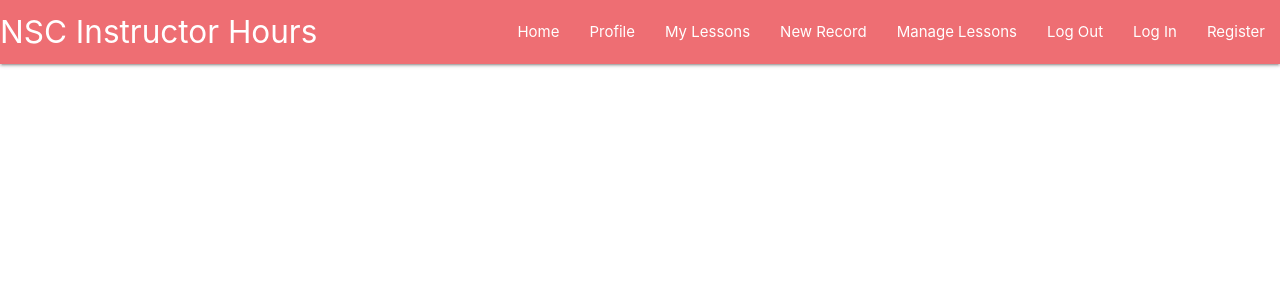
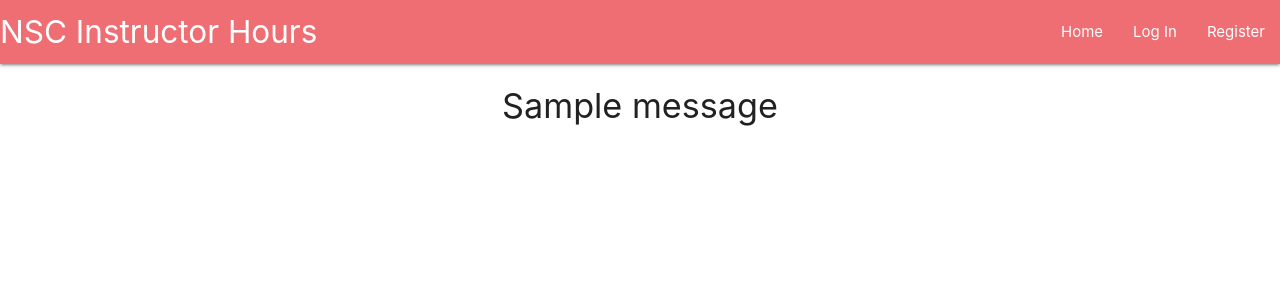
Before and after one commit to CharlieC115/MS3-NSC-Volunteer-Hours, a Flask app: page /profile in a window 1280 px wide. Shown: the top 300 px of the page. Run offline with Flask 2, Linux system fonts and the light colour scheme; one stand-in notice (Sample message) is shown; a database or web service that is not in the repository returns one stand-in record (values such as "Sample title"); some libraries are stand-ins or nearby versions.

Commit message:
Created functionality for logging out. Updated nav bar so appropriate links show when signed in and signed out. Added flah messages to base.html

```diff
--- a/app.py
+++ b/app.py
@@ -28,6 +28,7 @@ def home():
 def profile():
     users = mongo.db.users.find()
     return render_template('profile.html', users=users)
+
 
 @app.route('/register', methods=['GET', 'POST'])
 def register():
@@ -91,6 +92,14 @@ def login():
     return render_template('login.html')
 
 
+@app.route('/logout')
+def logout():
+    # remove user from session cookies
+    flash('You have been logged out')
+    session.pop('user')
+    return redirect(url_for('login'))
+
+
 if __name__ == '__main__':
     app.run(host=os.environ.get('IP'),
             port=int(os.environ.get('PORT')),
--- a/templates/base.html
+++ b/templates/base.html
@@ -20,13 +20,16 @@
                 <a href="#" data-target="mobile-demo" class="sidenav-trigger"><i class=""></i></a>
                 <ul class="right hide-on-med-and-down">
                     <li><a href="{{ url_for('home') }}">Home</a></li>
+                    {% if session.user %}
                         <li><a href="{{ url_for('profile') }}">Profile</a></li>
                         <li><a href="#">My Lessons</a></li>
                         <li><a href="#">New Record</a></li>
                         <li><a href="#">Manage Lessons</a></li>
-                    <li><a href="#">Log Out</a></li>
+                        <li><a href="{{ url_for('logout') }}">Log Out</a></li>
+                    {% else %}
                         <li><a href="{{ url_for('login') }}">Log In</a></li>
                         <li><a href="{{ url_for('register') }}">Register</a></li>
+                    {% endif %}
                 </ul>
             </div>
         </nav>
@@ -34,15 +37,31 @@
         <ul class="sidenav" id="mobile-demo">
             <li><h4>NSC Instructor Hours</h4></li>
             <li><a href="{{ url_for('home') }}">Home</a></li>
+            {% if session.user %}
                 <li><a href="{{ url_for('profile') }}">Profile</a></li>
                 <li><a href="#">My Lessons</a></li>
                 <li><a href="#">New Record</a></li>
                 <li><a href="#">Manage Lessons</a></li>
-            <li><a href="#">Log Out</a></li>
+                <li><a href="{{ url_for('logout') }}">Log Out</a></li>
+            {% else %}
                 <li><a href="{{ url_for('login') }}">Log In</a></li>
                 <li><a href="{{ url_for('register') }}">Register</a></li>
+            {% endif %}
         </ul>
     </header>
+
+    <section>
+        <!-- flash messages -->
+        {% with messages = get_flashed_messages() %}
+            {% if messages %}
+                {% for message in messages %}
+                    <div class="row flashes">
+                        <h4 class="center-align">{{ message }}</h4>
+                    </div>
+                {% endfor %}
+            {% endif %}
+        {% endwith %}
+    </section>
 
     <main>
         {% block content %}
--- a/templates/login.html
+++ b/templates/login.html
@@ -10,7 +10,7 @@
                 <div class="row">
                     <div class="input-field col s12">
                         <i class="fas fa-user prefix"></i>
-                        <input id="username" name="username" type="text" minlength="8" maxlength="20" pattern="(?=.*[a-z])(?=.*[A-Z]).{8,20}" title="Must contain at least one number, one uppercase and one lowercase letter, and at least 8 or more characters" class="validate" required>
+                        <input id="username" name="username" type="text" minlength="8" maxlength="20" pattern="[a-zA-Z0-9]{8,20}" title="Must contain 8 to 20 characters. Not case sensitive." class="validate" required>
                         <label for="username">Username</label>
                     </div>
                 </div>
@@ -18,7 +18,7 @@
                 <div class="row">
                     <div class="input-field col s12">
                         <i class="fas fa-user-lock prefix"></i>
-                        <input id="password" name="password" type="password" minlength="8" maxlength="15" pattern="(?=.*[a-z])(?=.*[A-Z]).{8,15}" title="Must contain at least one uppercase and one lowercase letter, and at least 8 or more characters" class="validate" required>
+                        <input id="password" name="password" type="password" minlength="8" maxlength="15" pattern="(?=.*[a-z])(?=.*[A-Z]).{8,15}" title="Must contain at least one uppercase and one lowercase letter, and at least 8 or more characters. This is case sensitive" class="validate" required>
                         <label for="password">Password</label>
                     </div>
                 </div>
--- a/templates/profile.html
+++ b/templates/profile.html
@@ -3,7 +3,7 @@
 
     {% for user in users %}
     {% if session.user|lower == user.username|lower %}
-    <h3 class="center-align">{{ user.username }}'s Profile</h3>
+    <h3 class="center-align">{{ user.username|capitalize }}'s Profile</h3>
 
     <div class="row">
         <form class="col s12 m8 offset-m2">
--- a/templates/register.html
+++ b/templates/register.html
@@ -10,7 +10,7 @@
                 <div class="row">
                     <div class="input-field col s12">
                         <i class="fas fa-user-plus prefix"></i>
-                        <input id="username" name="username" type="text" minlength="8" maxlength="20" pattern="(?=.*[a-z])(?=.*[A-Z]).{8,20}" title="Must contain at least one number, one uppercase and one lowercase letter, and at least 8 or more characters" class="validate" required>
+                        <input id="username" name="username" type="text" minlength="8" maxlength="20" pattern="[a-zA-Z0-9]{8,20}" title="Must contain 8 to 20 characters. Not case sensitive." class="validate" required>
                         <label for="username">Username</label>
                     </div>
                 </div>
```
Lines whose indentation alone changed are shown as unchanged.
